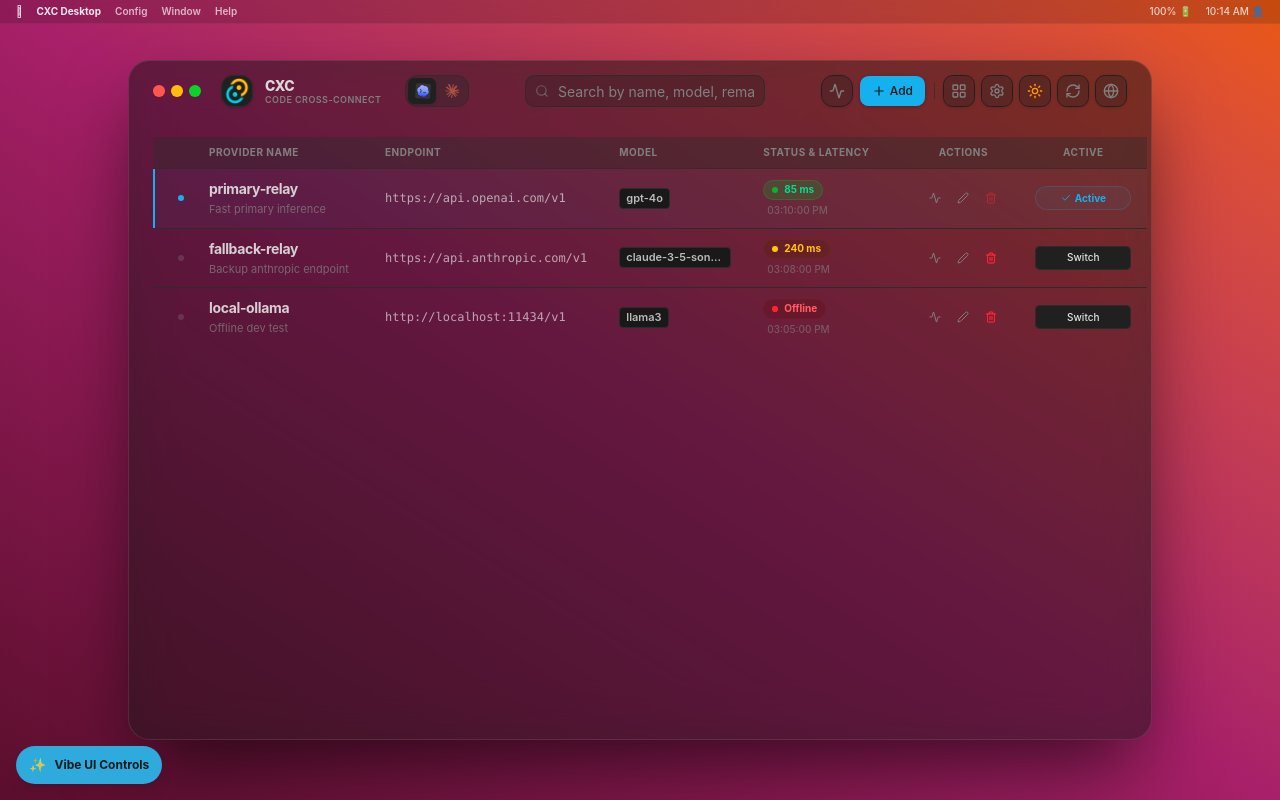
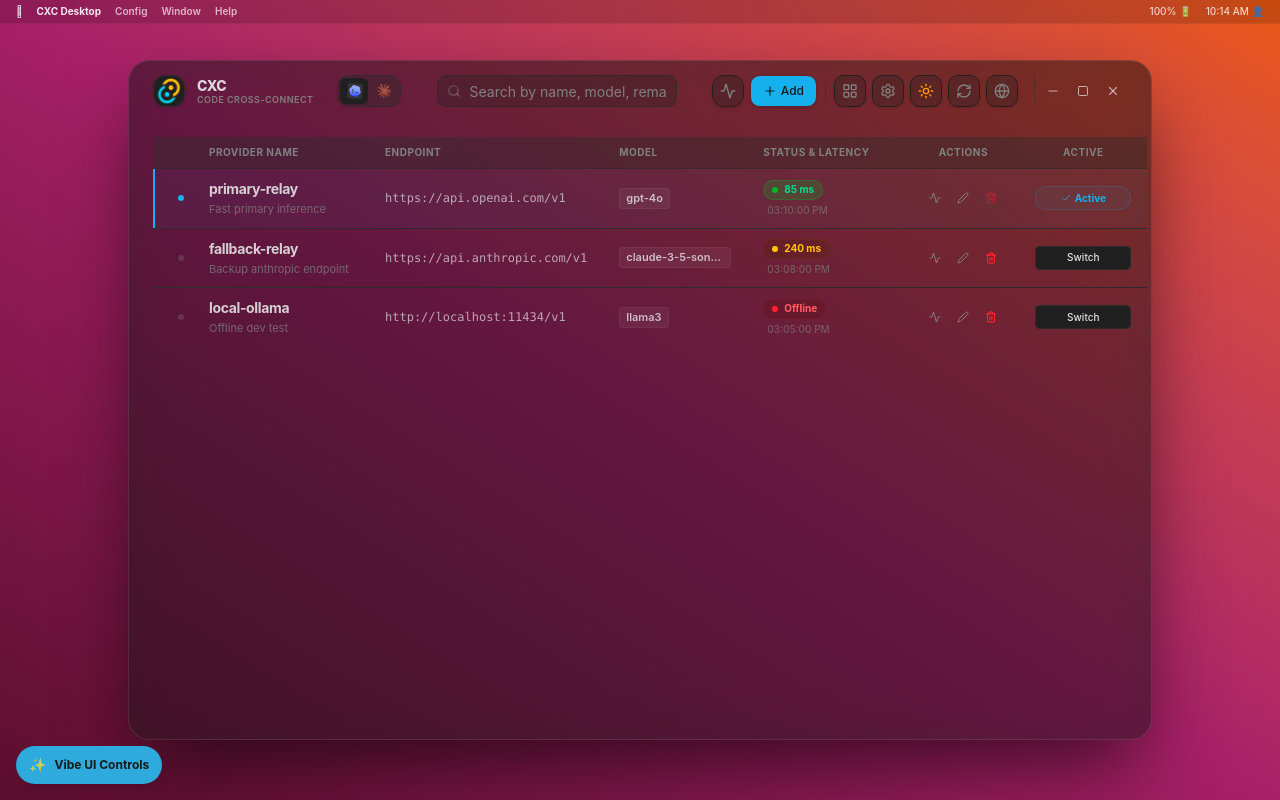
Before and after one commit to zhang3say/cxc, a React (Vite) app in the folder cxc-desktop/: page / in a window 1280 px wide. Built offline with nearby package versions, Linux system fonts and the light colour scheme.

Commit message:
feat: 实现桌面端背景板一体化磨砂玻璃设计、自适应窗口控制及细节优化

```diff
--- a/cxc-desktop/src-tauri/tauri.conf.json
+++ b/cxc-desktop/src-tauri/tauri.conf.json
@@ -18,7 +18,8 @@
         "minWidth": 800,
         "minHeight": 500,
         "transparent": true,
-        "decorations": false
+        "decorations": false,
+        "shadow": true
       }
     ],
     "security": {
--- a/cxc-desktop/src/App.tsx
+++ b/cxc-desktop/src/App.tsx
@@ -381,6 +381,56 @@ function App() {
   const [desktopWallpaper, setDesktopWallpaper] = useState<"sequoia" | "nebula" | "dark-slate">("sequoia");
   const [vibePanelOpen, setVibePanelOpen] = useState<boolean>(false);
 
+  // 窗口所属平台风格
+  const [platform, setPlatform] = useState<"macos" | "windows" | "linux">("macos");
+
+  // 侦测真实平台以及拦截浏览器特性
+  useEffect(() => {
+    // 侦测实际运行的操作系统平台
+    const ua = navigator.userAgent.toLowerCase();
+    if (ua.includes("windows") || ua.includes("win32") || ua.includes("win64")) {
+      setPlatform("windows");
+    } else if (ua.includes("linux")) {
+      setPlatform("linux");
+    } else {
+      setPlatform("macos");
+    }
+  }, []);
+
+  // 浏览器沙箱特性屏蔽 (Browser Shield)
+  useEffect(() => {
+    if (vibeMode !== "standard") {
+      const handleContextMenu = (e: MouseEvent) => {
+        // 在真实的 Tauri 客户端中完全禁用右键菜单，但在浏览器预览调试时允许右键
+        const isTauri = typeof window !== "undefined" && (window as any).__TAURI_INTERNALS__ && !(window as any).__TAURI_INTERNALS__?.invoke?.toString().includes("Mock");
+        if (isTauri) {
+          e.preventDefault();
+        }
+      };
+
+      const handleKeyDown = (e: KeyboardEvent) => {
+        const isTauri = typeof window !== "undefined" && (window as any).__TAURI_INTERNALS__ && !(window as any).__TAURI_INTERNALS__?.invoke?.toString().includes("Mock");
+        if (isTauri) {
+          // 拦截刷新 (F5, Ctrl+R, Cmd+R) 和网页打印 (Ctrl+P, Cmd+P)
+          if (
+            e.key === "F5" ||
+            ((e.ctrlKey || e.metaKey) && e.key === "r") ||
+            ((e.ctrlKey || e.metaKey) && e.key === "p")
+          ) {
+            e.preventDefault();
+          }
+        }
+      };
+
+      window.addEventListener("contextmenu", handleContextMenu);
+      window.addEventListener("keydown", handleKeyDown);
+      return () => {
+        window.removeEventListener("contextmenu", handleContextMenu);
+        window.removeEventListener("keydown", handleKeyDown);
+      };
+    }
+  }, [vibeMode]);
+
   // 保存 vibeMode 并在根元素上应用相应的 CSS 类
   useEffect(() => {
     localStorage.setItem("cxc-vibe-mode", vibeMode);
@@ -830,6 +880,10 @@ function App() {
     // 渲染 macOS 控制按钮（红绿灯）的子组件
     const WindowControls = () => {
       const [isHovered, setIsHovered] = useState(false);
+      // 如果不是 macos，Windows 平台会在 Header 的最右端渲染其控制按钮
+      if (platform !== "macos") {
+        return null;
+      }
       return (
         <div
           className="flex items-center gap-1.5 mr-2 shrink-0 cursor-default select-none cxc-no-drag"
@@ -856,6 +910,45 @@ function App() {
             title={lang === "zh" ? "最大化" : "Maximize"}
           >
             {isHovered && <span className="text-[7px] text-[#004d05] font-bold absolute leading-none" style={{ top: '0.5px' }}>+</span>}
+          </button>
+        </div>
+      );
+    };
+
+    // 渲染 Windows/Linux 扁平化控制三键
+    const WindowsWindowControls = () => {
+      if (platform === "macos") {
+        return null;
+      }
+      return (
+        <div className="flex items-center ml-2.5 shrink-0 cxc-no-drag border-l border-border/40 pl-1 h-8 gap-0.5">
+          <button
+            onClick={() => handleWindowAction("minimize")}
+            className="size-7 hover:bg-muted/80 flex items-center justify-center transition-colors focus:outline-none text-foreground/70 hover:text-foreground cursor-pointer rounded-md"
+            title={lang === "zh" ? "最小化" : "Minimize"}
+          >
+            <svg className="size-3.5" viewBox="0 0 24 24" fill="none" stroke="currentColor" strokeWidth="2" strokeLinecap="round" strokeLinejoin="round">
+              <line x1="5" y1="12" x2="19" y2="12"></line>
+            </svg>
+          </button>
+          <button
+            onClick={() => handleWindowAction("maximize")}
+            className="size-7 hover:bg-muted/80 flex items-center justify-center transition-colors focus:outline-none text-foreground/70 hover:text-foreground cursor-pointer rounded-md"
+            title={lang === "zh" ? "最大化" : "Maximize"}
+          >
+            <svg className="size-3" viewBox="0 0 24 24" fill="none" stroke="currentColor" strokeWidth="2" strokeLinecap="round" strokeLinejoin="round">
+              <rect x="3" y="3" width="18" height="18" rx="2"></rect>
+            </svg>
+          </button>
+          <button
+            onClick={() => handleWindowAction("close")}
+            className="size-7 hover:bg-red-500 hover:text-white flex items-center justify-center transition-colors focus:outline-none text-foreground/70 cursor-pointer rounded-md"
+            title={lang === "zh" ? "关闭" : "Close"}
+          >
+            <svg className="size-3.5" viewBox="0 0 24 24" fill="none" stroke="currentColor" strokeWidth="2" strokeLinecap="round" strokeLinejoin="round">
+              <line x1="18" y1="6" x2="6" y2="18"></line>
+              <line x1="6" y1="6" x2="18" y2="18"></line>
+            </svg>
           </button>
         </div>
       );
@@ -1021,6 +1114,9 @@ function App() {
           >
             <Globe className="size-4" />
           </Button>
+
+          {/* 仅在非标准模式且为 Windows/Linux 下，在最右侧渲染扁平化控制三键 */}
+          {vibeMode !== "standard" && <WindowsWindowControls />}
         </div>
       </header>
 
@@ -1125,7 +1221,11 @@ function App() {
                             <span className="text-muted-foreground/60 text-[10px] uppercase font-bold tracking-wider sm:hidden">Model:</span>
                             <span
                               onClick={() => handleQuickFetchModels(p)}
-                              className="font-semibold text-foreground/80 bg-background border border-border px-1.5 py-0.5 rounded text-[11px] cursor-pointer hover:bg-muted/85 hover:border-primary/30 transition-all truncate"
+                              className={`font-semibold text-foreground/80 border px-1.5 py-0.5 rounded text-[11px] cursor-pointer transition-all truncate ${
+                                vibeMode === "standard"
+                                  ? "bg-background border-border hover:bg-muted/85 hover:border-primary/30"
+                                  : "bg-white/30 dark:bg-white/5 border-black/5 dark:border-white/5 hover:bg-white/50 dark:hover:bg-white/10 hover:border-primary/20 dark:hover:border-primary/30"
+                              }`}
                               title={t.quickSwitchTooltip}
                             >
                               {p.model}
@@ -1252,7 +1352,11 @@ function App() {
                         {/* Card Content: Details Block */}
                         <CardContent className="space-y-2.5 px-4 pb-3 text-xs">
                           {/* Monospace layout list, styled with paper canvas background */}
-                          <div className="flex flex-col gap-1 p-2 rounded-md bg-background border border-border">
+                          <div className={`flex flex-col gap-1 p-2 rounded-md border ${
+                            vibeMode === "standard"
+                              ? "bg-background border-border"
+                              : "bg-white/20 dark:bg-black/20 border-black/5 dark:border-white/5"
+                          }`}>
                             <div className="flex justify-between items-center text-[10.5px] gap-2">
                               <span className="text-muted-foreground/80 font-medium">Endpoint:</span>
                               <span
@@ -1267,7 +1371,11 @@ function App() {
                               <span className="text-muted-foreground/80 font-medium">Model:</span>
                               <span
                                 onClick={() => handleQuickFetchModels(p)}
-                                className="font-semibold text-foreground/80 bg-background border border-border px-1.5 py-0.5 rounded text-[10px] cursor-pointer hover:bg-muted/80 hover:border-primary/30 transition-all truncate max-w-[150px]"
+                                className={`font-semibold text-foreground/80 border px-1.5 py-0.5 rounded text-[10px] cursor-pointer transition-all truncate max-w-[150px] ${
+                                  vibeMode === "standard"
+                                    ? "bg-background border-border hover:bg-muted/80 hover:border-primary/30"
+                                    : "bg-white/30 dark:bg-white/5 border-black/5 dark:border-white/5 hover:bg-white/50 dark:hover:bg-white/10 hover:border-primary/20 dark:hover:border-primary/30"
+                                }`}
                                 title={t.quickSwitchTooltip}
                               >
                                 {p.model}
@@ -1289,7 +1397,11 @@ function App() {
                         </CardContent>
 
                         {/* Actions Footer - Quiet utility strip */}
-                        <div className="flex items-center gap-1 border-t border-border bg-background/50 p-2 px-4 justify-between">
+                        <div className={`flex items-center gap-1 border-t p-2 px-4 justify-between ${
+                          vibeMode === "standard"
+                            ? "border-border bg-background/50"
+                            : "border-black/5 dark:border-white/5 bg-transparent"
+                        }`}>
                           {/* Left: action icons */}
                           <div className="flex items-center gap-1">
                             <Button
@@ -2321,6 +2433,38 @@ function App() {
                 </button>
               </div>
 
+              {/* 模拟窗口风格选择 (仅在 simulateDesktop 开启时) */}
+              {simulateDesktop && (
+                <div className="space-y-1.5 animate-in fade-in duration-200">
+                  <label className="text-[10px] font-bold text-muted-foreground/80 uppercase tracking-wider block">
+                    {lang === "zh" ? "模拟窗口控制风格" : "Simulate Window Controls"}
+                  </label>
+                  <div className="flex gap-2">
+                    {(["macos", "windows"] as const).map((style) => {
+                      const isActive = style === "macos" ? platform === "macos" : (platform === "windows" || platform === "linux");
+                      const styleNames = {
+                        macos: lang === "zh" ? "macOS (居左)" : "macOS (Left)",
+                        windows: lang === "zh" ? "Windows (居右)" : "Windows (Right)"
+                      };
+                      return (
+                        <button
+                          key={style}
+                          onClick={() => setPlatform(style)}
+                          className={`flex-1 py-1.5 px-2 rounded-lg border text-[10px] font-bold flex items-center justify-center cursor-pointer transition-all ${
+                            isActive
+                              ? "border-primary bg-primary/[0.04] text-primary"
+                              : "border-border/80 bg-muted/10 text-muted-foreground hover:bg-muted/20"
+                          }`}
+                        >
+                          <span>{style === "macos" ? "🍎" : "🪟"}</span>
+                          <span className="ml-1">{styleNames[style]}</span>
+                        </button>
+                      );
+                    })}
+                  </div>
+                </div>
+              )}
+
               {/* 桌面壁纸选择 (仅在 simulateDesktop 开启时) */}
               {simulateDesktop && (
                 <div className="space-y-1.5 animate-in fade-in duration-200">
```
